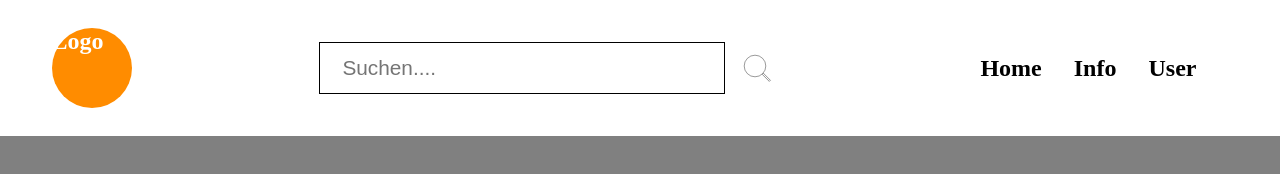
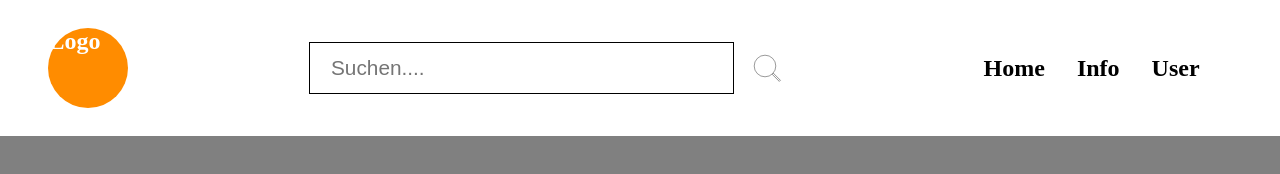
Before and after one commit to German-4k/Intergram-ubung, a plain HTML site: page HTML/index.html in a window 1280 px wide. Drawn offline with Linux system fonts and the light colour scheme.

Commit message:
Suchefeld ubdate 2

```diff
--- a/CSS/style.css
+++ b/CSS/style.css
@@ -49,10 +49,12 @@ body {
     height: 3rem;
     width: 25rem;
     font-size: 1.3rem;
+    padding-left: 1.3rem; /* Hier setzen wir den linken Padding */
 }
 
 .suchenInput::placeholder {
-    text-indent: 1.3rem;
+    /* wird nur noch gebracht wenn mann die Farbe oder was anders ändern möchte */
+    /* aber nicht mehr um den placeholder einzurücken, da wir das schon oben gemacht haben */
 }
 
 
```
